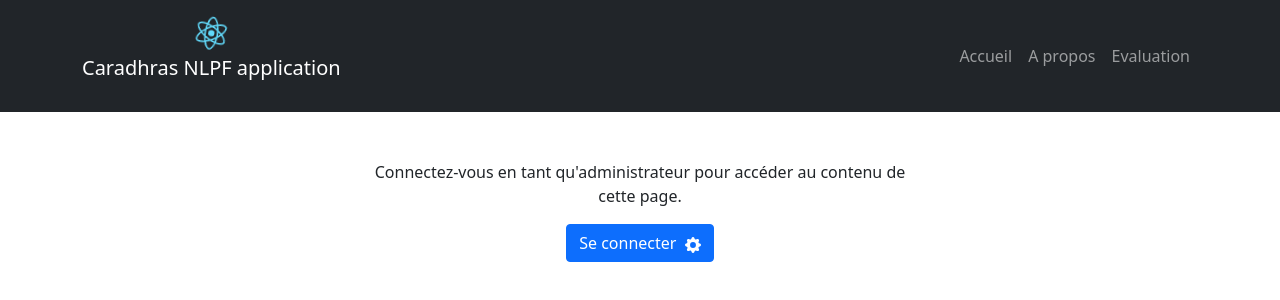
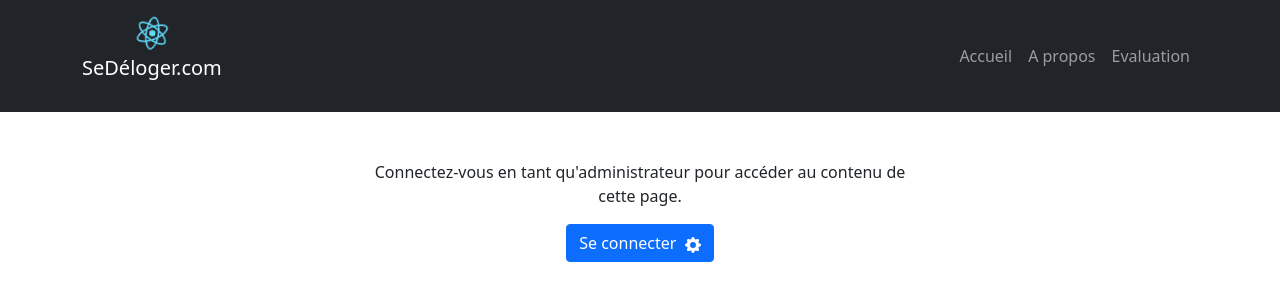
Before and after one commit to Caradhras2021/NLPFFront, a React (Create React App) app in the folder nlpf/: page /admin in a window 1280 px wide. Shown: the top 300 px of the page. Built offline with nearby package versions, Linux system fonts and the light colour scheme.

Commit message:
change typos

```diff
--- a/nlpf/src/components/Admin.tsx
+++ b/nlpf/src/components/Admin.tsx
@@ -140,7 +140,7 @@ function Admin() {
                       </Row>
                     </Form>
                     <br />
-                    { error && <p style={{ color: "red" }}> Vos mots de passes de correspondent pas !</p>}
+                    { error && <p style={{ color: "red" }}> Votre mot de passe n'est pas valide !</p>}
                 </Modal.Body>
                 <Modal.Footer>
                 <Button variant="secondary" onClick={handleConnect}>
--- a/nlpf/src/components/Navigation.tsx
+++ b/nlpf/src/components/Navigation.tsx
@@ -10,7 +10,7 @@ function Navigation(props: any) {
           <Link className="navbar-brand" to="/">
             <img src={logo} className="App-logo" alt="logo" />
             <p>
-              Caradhras NLPF application
+              SeDéloger.com
             </p>
           </Link>
 
```
